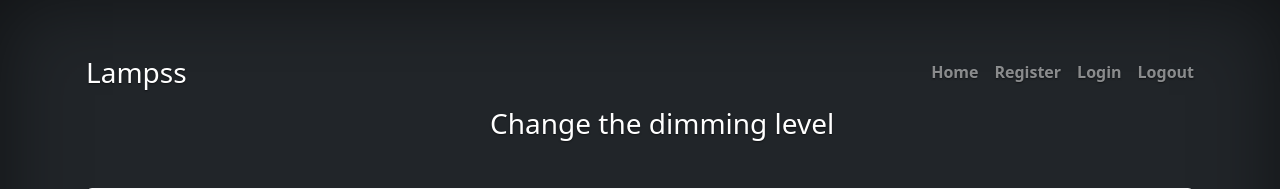
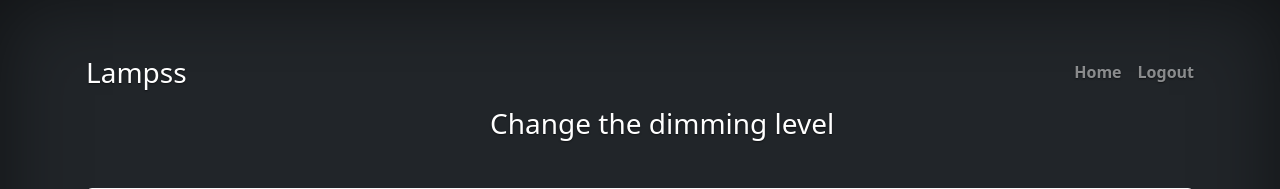
Before and after one commit to JarneVdP/Lamp-webapp-Jarne, a Flask app: template app/templates/lamps.html in a window 1280 px wide. Shown: the top 189 px of the page. Run offline with Flask 3, Linux system fonts and the light colour scheme; the template is opened without the code that fills it, so the values that code supplies are empty; parts of the project's set-up code (start-up, migrations or seed data) failed here and were passed over; some libraries are stand-ins or nearby versions.

Commit message:
typo in slider of all lamps

```diff
--- a/app/templates/lamps.html
+++ b/app/templates/lamps.html
@@ -50,6 +50,7 @@
                     })
                 }
             }
+
             lampstatus();
 
             socket.on('ReceiveFromLampServer', function (msg) {
@@ -140,6 +141,7 @@
         input:focus+label {
             color: black;
         }
+
         .slider-range {
             background-color: #0ba9e7;
         }
@@ -159,12 +161,11 @@
                 <h3 class="float-md-start mb-0">Lampss</h3>
                 <nav class="nav nav-masthead justify-content-center float-md-end">
                     <a class="nav-link fw-bold py-1 px-0" href="/">Home</a>
-                    <a class="nav-link fw-bold py-1 px-0" aria-current="page" href="/register">Register</a>
-                    <a class="nav-link fw-bold py-1 px-0" href="/login">Login</a>
                     <a class="nav-link fw-bold py-1 px-0" href="/logout">Logout</a>
                 </nav>
             </div>
         </header>
+
         <div class="text-center">
             <div class="form-signin w-auto m-auto text-nowrap">
                 <h1 class="h3 mb-3 fw-normal">Change the dimming level</h1>
@@ -293,7 +294,7 @@
                         <p class="text-muted">Value
                             <span class="myvalues text-muted" id="customRange6aValue"> -1 </span>
                         </p>
-                        <input type="range" min="0" max="100" class="myslider-range" id="customRange6a">
+                        <input type="range" min="0" max="100" class="myslider-range-all" id="customRange6a">
                     </div>
                 </div>
             </div>
```
